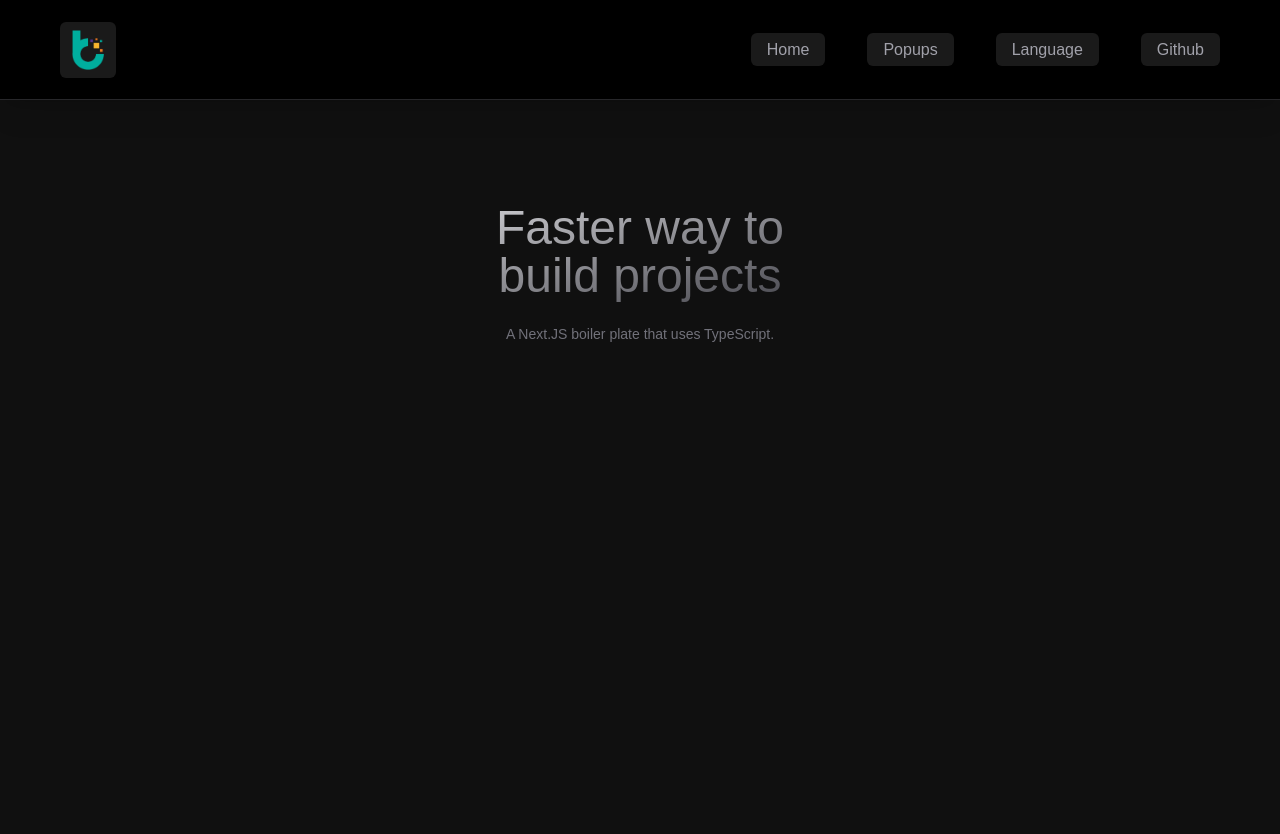
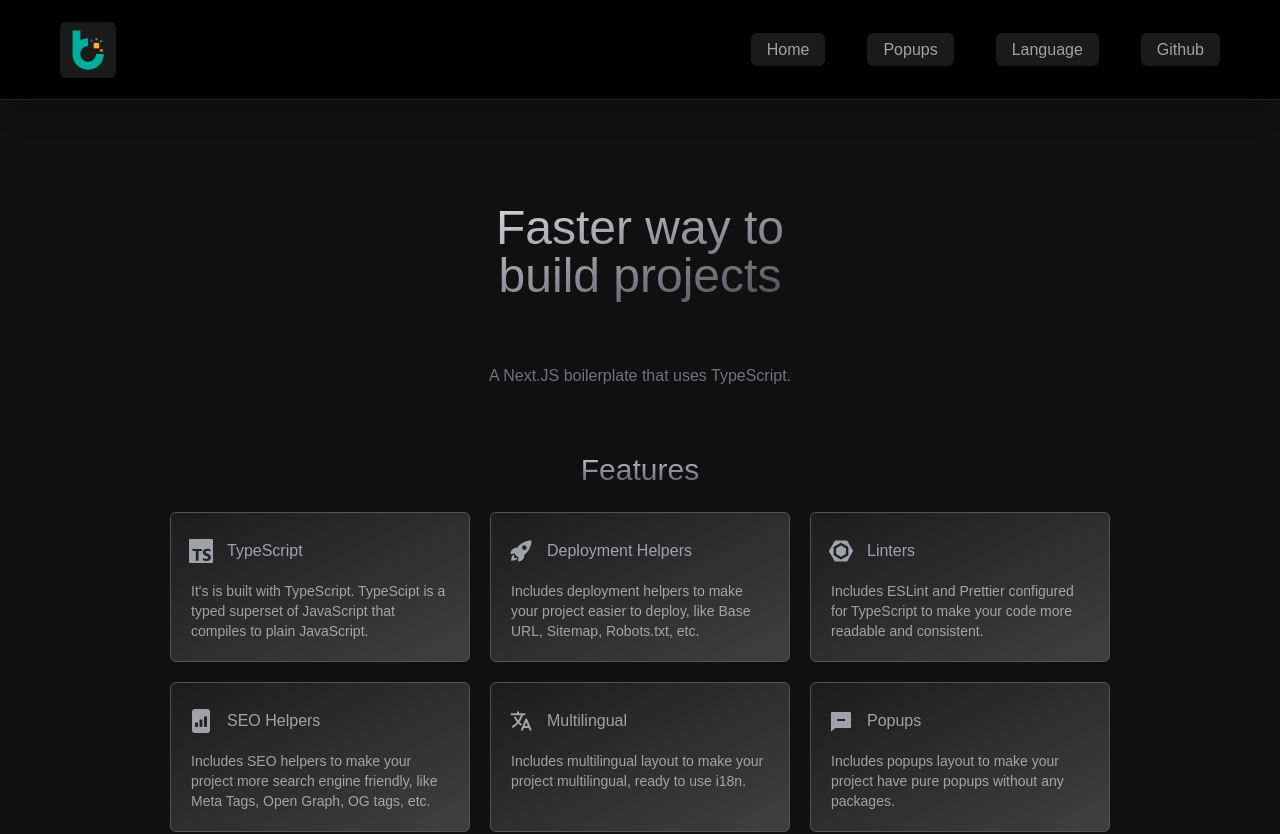
Before and after one commit to Beyond-Codes/beyond-next-ts-boilerplate, a Next.js app: page / in a window 1280 px wide. Shown: the top 834 px of the page. Built offline with nearby package versions, Linux system fonts and the light colour scheme.

Commit message:
feat: feature grid

```diff
--- a/src/pages/index.tsx
+++ b/src/pages/index.tsx
@@ -3,18 +3,117 @@ import Meta from '@/components/layout/Meta';
 import Header from '@/components/layout/Header';
 import Footer from '@/components/layout/Footer';
 
+import { IconType } from 'react-icons';
+import { RiMessageFill } from 'react-icons/ri';
+import { BsFillFileBarGraphFill } from 'react-icons/bs';
+import { SiEslint, SiTypescript } from 'react-icons/si';
+import { IoRocketSharp, IoLanguage } from 'react-icons/io5';
+
+type FeatureElementProps = {
+  id: number;
+  icon: IconType;
+  title: string;
+  description: string;
+};
+
+function FeatureElement({
+  id,
+  icon: FeatureIcon,
+  title,
+  description,
+}: FeatureElementProps): JSX.Element {
+  return (
+    <li
+      data-id={id}
+      className="group relative flex h-full w-full max-w-[300px] flex-col items-start justify-start gap-5 gap-y-0 overflow-hidden rounded-md border border-zinc-600 bg-gradient-to-br from-white/5 to-white/20 p-5 transition-all duration-200"
+    >
+      <span className="pointer-events-none absolute left-0 top-0 h-full w-full bg-transparent transition-all duration-200 group-hover:bg-white/5" />
+      <h3 className="flex items-center justify-start gap-2">
+        <FeatureIcon className="relative -ml-2 h-9 w-9 rounded-md  p-1.5 text-zinc-400" />
+        <span className="text-base text-zinc-400">{title}</span>
+      </h3>
+      <p className="mt-3 text-left text-sm text-zinc-300/70">{description}</p>
+    </li>
+  ) as JSX.Element;
+}
+
 export default function Home(): JSX.Element {
+  const Features: FeatureElementProps[] = [
+    {
+      id: 0,
+      icon: SiTypescript,
+      title: 'TypeScript',
+      description:
+        "It's is built with TypeScript. TypeScipt is a typed superset of JavaScript that compiles to plain JavaScript.",
+    },
+    {
+      id: 3,
+      icon: IoRocketSharp,
+      title: 'Deployment Helpers',
+      description:
+        'Includes deployment helpers to make your project easier to deploy, like Base URL, Sitemap, Robots.txt, etc.',
+    },
+    {
+      id: 1,
+      icon: SiEslint,
+      title: 'Linters',
+      description:
+        'Includes ESLint and Prettier configured for TypeScript to make your code more readable and consistent.',
+    },
+    {
+      id: 2,
+      icon: BsFillFileBarGraphFill,
+      title: 'SEO Helpers',
+      description:
+        'Includes SEO helpers to make your project more search engine friendly, like Meta Tags, Open Graph, OG tags, etc.',
+    },
+    {
+      id: 4,
+      icon: IoLanguage,
+      title: 'Multilingual',
+      description:
+        'Includes multilingual layout to make your project multilingual, ready to use i18n.',
+    },
+    {
+      id: 5,
+      icon: RiMessageFill,
+      title: 'Popups',
+      description:
+        'Includes popups layout to make your project have pure popups without any packages.',
+    },
+  ];
+
+  const getFeatureGrid = () => {
+    const elements = Features.map(({ icon, id, title, description }) => (
+      <FeatureElement
+        key={`f-elm-${id}`}
+        id={id}
+        icon={icon}
+        title={title}
+        description={description}
+      />
+    ));
+
+    return elements as JSX.Element[];
+  };
+
   return (
     <>
       <Meta title="Beyond" description="Beyond Template" />
       <Header />
       <main className="default-fade-in mt-[100px] grid min-h-screen w-full grid-cols-1 place-content-start place-items-center gap-5 bg-[#101010] p-5 pt-[100px] font-theme">
-        <h1 className="max-w-sm bg-gradient-to-br from-zinc-300 to-zinc-700 bg-clip-text p-1 text-center text-4xl text-transparent lg:text-5xl">
+        <h1 className=" max-w-sm bg-gradient-to-br from-zinc-200 to-zinc-700 bg-clip-text p-1 text-center text-4xl text-transparent lg:text-5xl">
           Faster way to build projects
         </h1>
-        <p className="text-sm text-zinc-500">
-          A Next.JS boiler plate that uses TypeScript.
+        <p className="mt-10 text-center text-base text-zinc-500">
+          A Next.JS boilerplate that uses TypeScript.
         </p>
+        <h2 className="mt-10 bg-gradient-to-b from-zinc-200 to-zinc-700 bg-clip-text p-1 text-center text-xl text-transparent lg:text-3xl">
+          Features
+        </h2>
+        <section className="grid w-fit max-w-theme auto-rows-fr grid-cols-1 place-content-start place-items-center gap-5 md:grid-cols-2 lg:grid-cols-3">
+          {getFeatureGrid() as JSX.Element[]}
+        </section>
       </main>
       <Footer />
     </>
```
